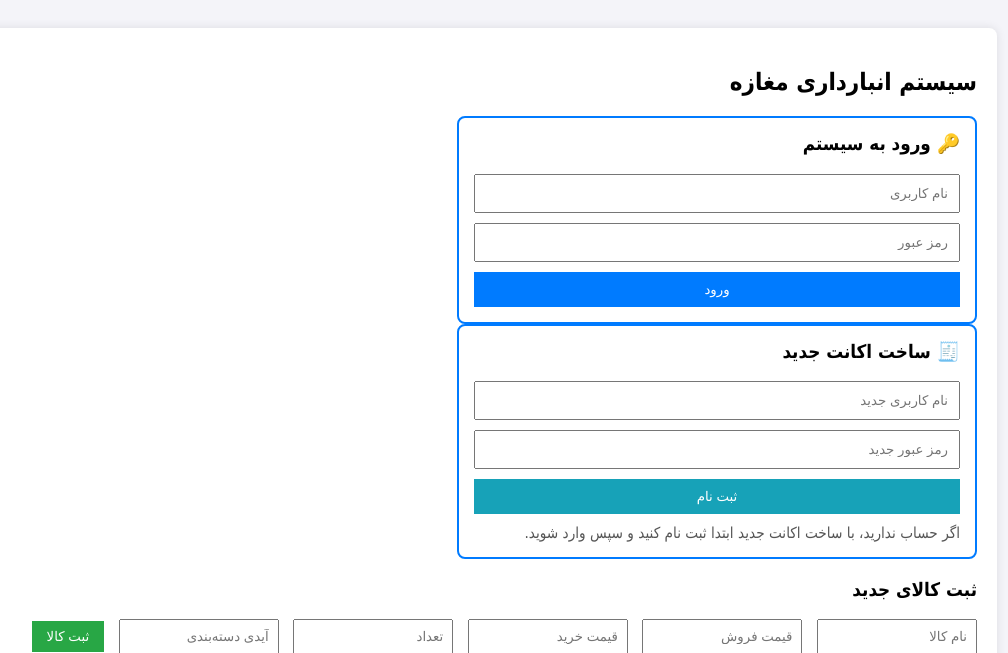
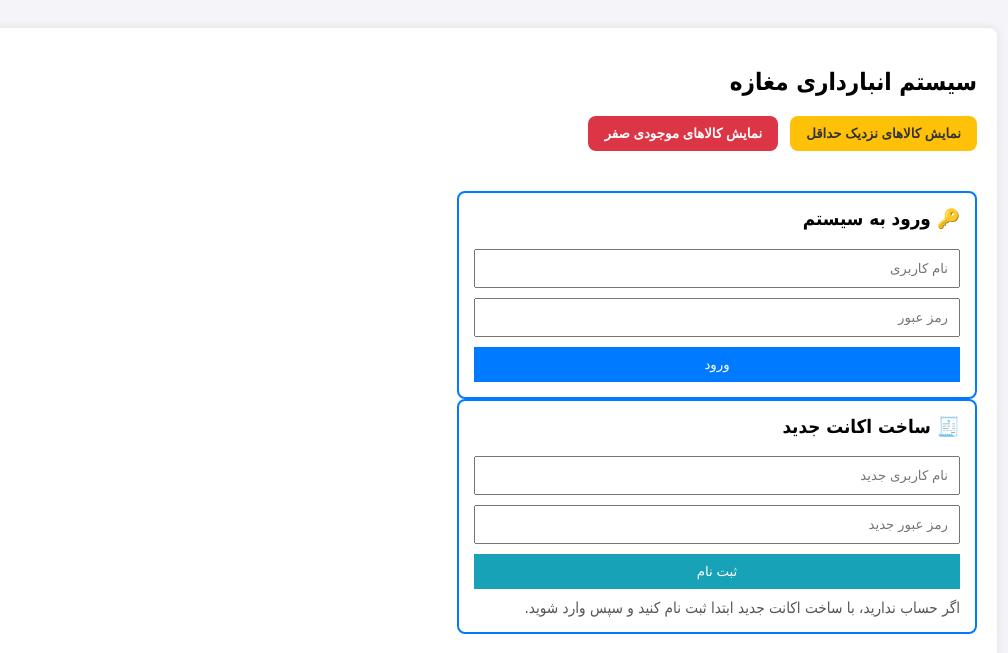
Before and after one commit to seyed-homay/fastapi-shop-management, a FastAPI app: page / in a window 1280 px wide. Shown: the top 653 px of the page, without its empty margins (193-1201 px from the left). Run offline with FastAPI, Linux system fonts and the light colour scheme; parts of the project's set-up code (start-up, migrations or seed data) failed here and were passed over.

Commit message:
feat(ui): add buttons to show min-stock and zero-stock items

```diff
--- a/templates/index.html
+++ b/templates/index.html
@@ -21,6 +21,16 @@
         .auth-card p { margin: 0; }
         input, select { padding: 8px; width: 160px; margin-left: 10px; }
         button { padding: 8px 15px; background-color: #28a745; color: white; border: none; cursor: pointer; }
+        .notifications { display: flex; flex-direction: column; gap: 10px; margin-bottom: 20px; }
+        .stock-button-row { display: flex; gap: 12px; flex-wrap: wrap; margin-bottom: 20px; }
+        .stock-button { padding: 10px 16px; border: none; border-radius: 8px; cursor: pointer; color: white; font-weight: bold; }
+        .stock-button.low { background-color: #ffc107; color: #333; }
+        .stock-button.zero { background-color: #dc3545; }
+        .notification-card { padding: 12px 14px; border-radius: 8px; background: #fff; border: 1px solid #ddd; box-shadow: 0 0 10px rgba(0,0,0,0.05); }
+        .notification-card.low-stock { border-color: #ffc107; background: #fff8e1; }
+        .notification-card.zero-stock { border-color: #dc3545; background: #ffe9e9; }
+        .notification-card h4 { margin: 0 0 8px; font-size: 1rem; }
+        .notification-card p { margin: 0; color: #555; }
         .table-wrapper { max-height: 400px; overflow-y: auto; border: 1px solid #ccc; margin-top: 20px; margin-bottom: 20px; }
     </style>
 </head>
@@ -28,6 +38,11 @@
     <div class="container">
         <h2>سیستم انبارداری مغازه</h2>
         <div id="auth-status" style="margin-bottom: 15px;"></div>
+        <div class="stock-button-row">
+            <button class="stock-button low" onclick="showLowStockItems()">نمایش کالاهای نزدیک حداقل</button>
+            <button class="stock-button zero" onclick="showZeroStockItems()">نمایش کالاهای موجودی صفر</button>
+        </div>
+        <div id="notifications" class="notifications"></div>
         <div id="login-section" class="auth-forms" style="margin-bottom: 20px;">
             <div class="auth-card auth-login-card">
                 <h3>🔑 ورود به سیستم</h3>
@@ -201,6 +216,77 @@
                 </tr>
                 `;
             });
+        }
+
+        let currentStockView = null;
+
+        async function showLowStockItems() {
+            if (currentStockView === "low") {
+                clearStockItems();
+                return;
+            }
+            currentStockView = "low";
+            await loadStockItems("low");
+        }
+
+        async function showZeroStockItems() {
+            if (currentStockView === "zero") {
+                clearStockItems();
+                return;
+            }
+            currentStockView = "zero";
+            await loadStockItems("zero");
+        }
+
+        async function loadStockItems(type) {
+            const endpoint = type === "low" ? "/products/admin/analytics/low-stock" : "/products/admin/analytics/zero-stock";
+            const response = await fetch(endpoint);
+            const container = document.getElementById("notifications");
+            if (!container) return;
+
+            if (!response.ok) {
+                container.innerHTML = `<div class="notification-card" style="border-color:#dc3545;background:#ffe9e9;">
+                    <h4>خطا در دریافت اطلاعات</h4>
+                    <p>لطفا دوباره تلاش کنید.</p>
+                </div>`;
+                return;
+            }
+
+            const items = await response.json();
+            renderStockResults(items, type, container);
+        }
+
+        function clearStockItems() {
+            const container = document.getElementById("notifications");
+            if (!container) return;
+            currentStockView = null;
+            container.innerHTML = "";
+        }
+
+        function renderStockResults(items, type, container) {
+            if (!container) return;
+            if (!Array.isArray(items) || items.length === 0) {
+                container.innerHTML = `<div class="notification-card" style="border-color:#6c757d;background:#f8f9fa;">
+                    <h4>هیچ آیتمی برای نمایش وجود ندارد</h4>
+                    <p>در حال حاضر موردی برای این دسته وجود ندارد.</p>
+                </div>`;
+                return;
+            }
+
+            container.innerHTML = items.map(item => {
+                const title = type === "low"
+                    ? `کالای ${item.name} نزدیک حداقل موجودی است`
+                    : `کالای ${item.name} موجودی صفر دارد`;
+                const message = type === "low"
+                    ? `موجودی فعلی: ${item.quantity}، حداقل مجاز: ${item.min_stock}`
+                    : `آی‌دی کالا: ${item.id}`;
+                return `
+                    <div class="notification-card ${type === "low" ? "low-stock" : "zero-stock"}">
+                        <h4>${title}</h4>
+                        <p>${message}</p>
+                    </div>
+                `;
+            }).join("");
         }
 
         // تابع مدیریت فاکتور: افزودن کالا به لیست فاکتور
```
